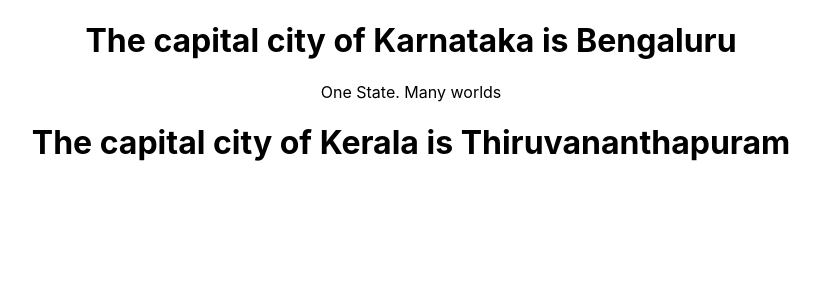
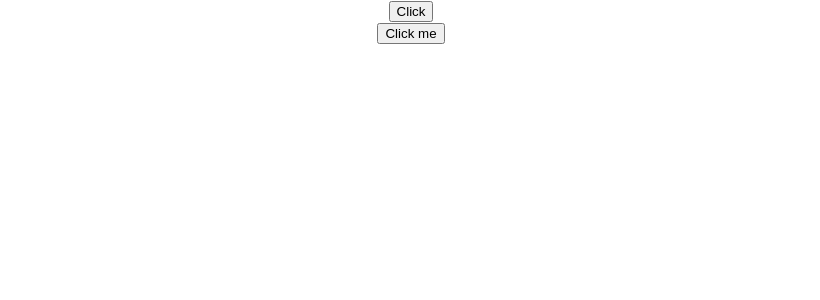
Before and after one commit to chinmaybhat1/react-js, a React (Create React App) app: page / in a window 1280 px wide. Shown: the top 300 px of the page, without its empty margins (229-1049 px from the left). Built offline with nearby package versions, Linux system fonts and the light colour scheme.

Commit message:
Event handling in class and functional components

```diff
--- a/src/App.js
+++ b/src/App.js
@@ -4,13 +4,17 @@ import './App.css';
 import Functional from './Components/Functional';
 import ClassComponent from './Components/ClassComponent';
 import Message from './Components/Message';
+import FunctionalClick from './Components/FunctionalClick';
+import ClassClick from './Components/ClassClick';
 
 function App() {
   return (
     <div className="App">
-      <Functional capital='Bengaluru' state='Karnataka'>One State. Many worlds</Functional>
-      <ClassComponent capital='Thiruvananthapuram' state='Kerala'/>
+      {/* <Functional capital='Bengaluru' state='Karnataka'>One State. Many worlds</Functional>
+      <ClassComponent capital='Thiruvananthapuram' state='Kerala'/> */}
       {/* <Message/> */}
+      <FunctionalClick/>
+      <ClassClick/>
     </div>
   );
 }
--- /dev/null
+++ b/src/Components/ClassClick.js
@@ -0,0 +1,18 @@
+import React, { Component } from 'react';
+
+class ClassClick extends Component {
+
+    clickEventHandler() {
+        console.log("Class click handler");
+    }
+
+  render() {
+    return (
+      <div>
+        <button onClick={this.clickEventHandler}>Click me</button>
+      </div>
+    );
+  }
+}
+
+export default ClassClick
--- /dev/null
+++ b/src/Components/FunctionalClick.js
@@ -0,0 +1,15 @@
+import React from 'react';
+
+function FunctionalClick() {
+
+    function clickEventHandler() {
+       console.log("Clicked button")
+    }
+  return (
+    <div>
+      <button onClick={clickEventHandler}>Click</button>
+    </div>
+  );
+}
+
+export default FunctionalClick;
```
